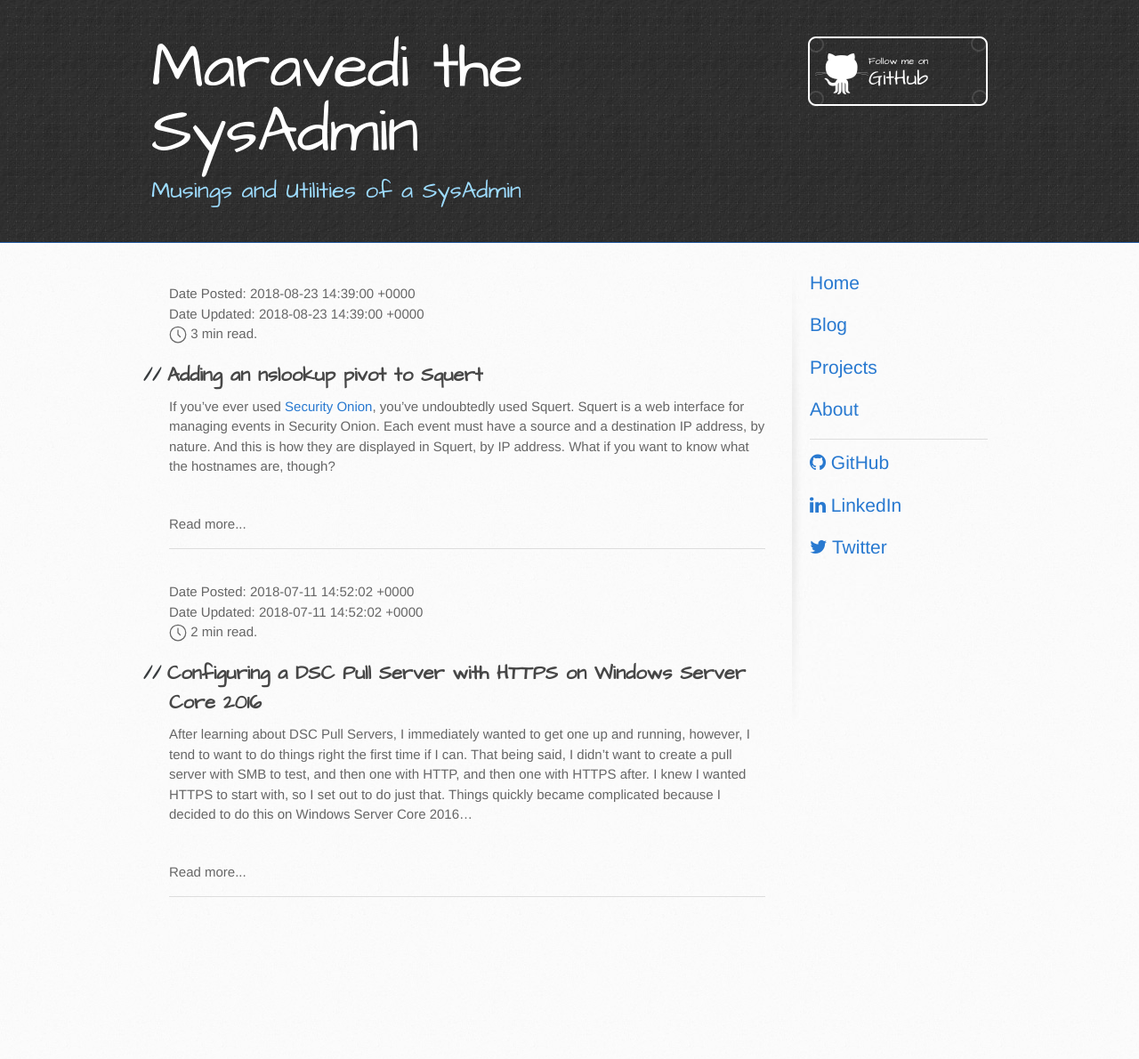
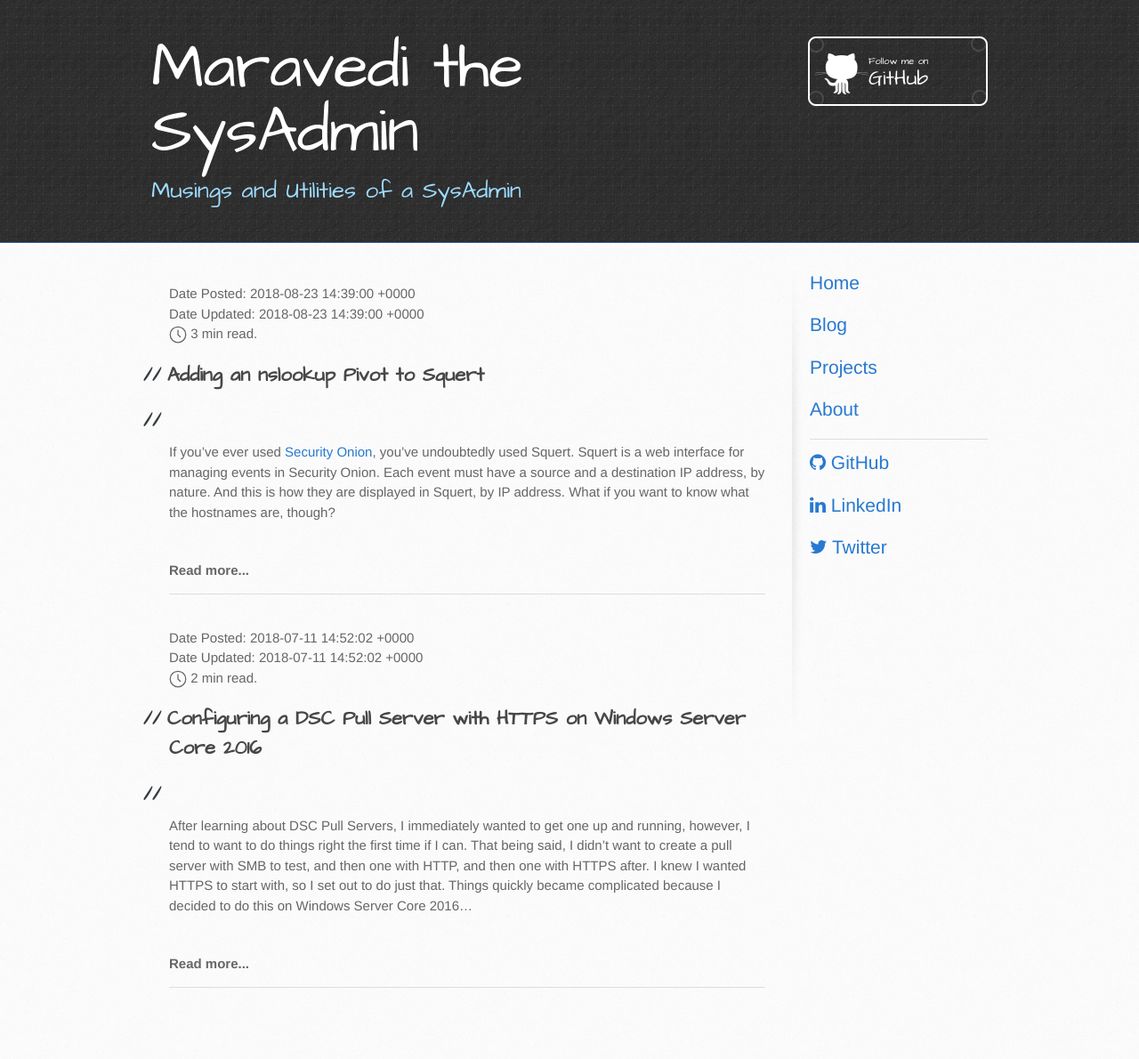
Before and after one commit to maravedi/maravedi.github.io, a Jekyll site: the page built from blog.md, in a window 1280 px wide. Shown: the whole page at 89% size. Built offline with Jekyll 4.4.1, drawn with Linux system fonts in a browser that asks for light colours; before the commit the page ends 1088 px from its top, so only the background shows below that.

Commit message:
Modified the logic for the blog page so titles in post excerpts link to the full post

```diff
--- a/blog.md
+++ b/blog.md
@@ -25,9 +25,11 @@ permalink: /blog/
 		<style>
 		    svg#i-clock {vertical-align: middle;}
 		</style>
-		{{ post.excerpt }}
 		<br/>
-		<a href="{{ post.url }}" style="text-decoration: none; color: inherit;">Read more...</a>
+		<a href="{{ post.url }}" style="color: inherit;"><h2>{{ post.title }}</h2></a>
+		{{ post.excerpt | replace_first: post.title, '' }}
+		<br/>
+		<a href="{{ post.url }}" style="text-decoration: none; color: inherit;"><b>Read more...</b></a>
 		<hr/><br/>
 	{% endfor %}
 </ul>
```
Also changed, not shown: _posts/2018-07-11-dsc-pull-server-with-https.md (+2 -2 lines), _posts/2018-08-23-posts-securityonion-squert-nslookup-pivot.md (+2 -2 lines).
